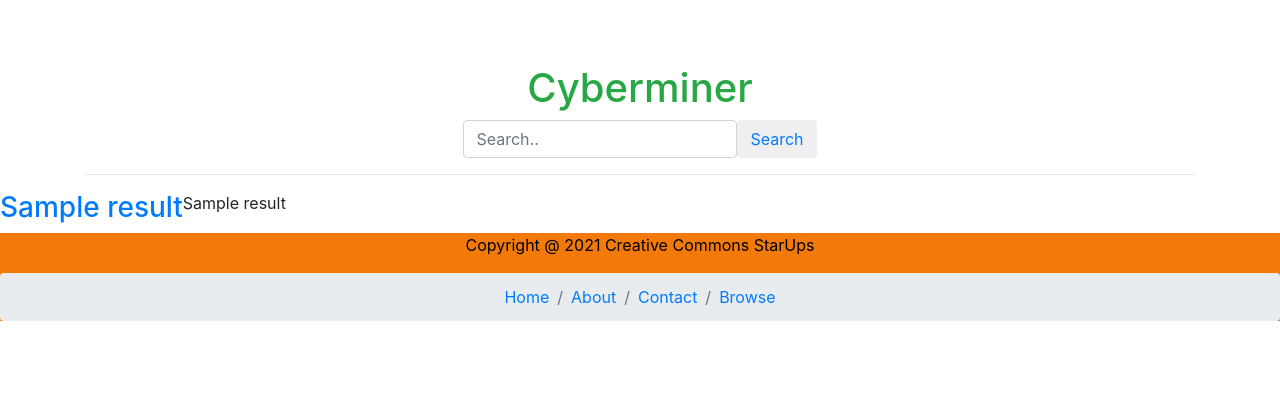
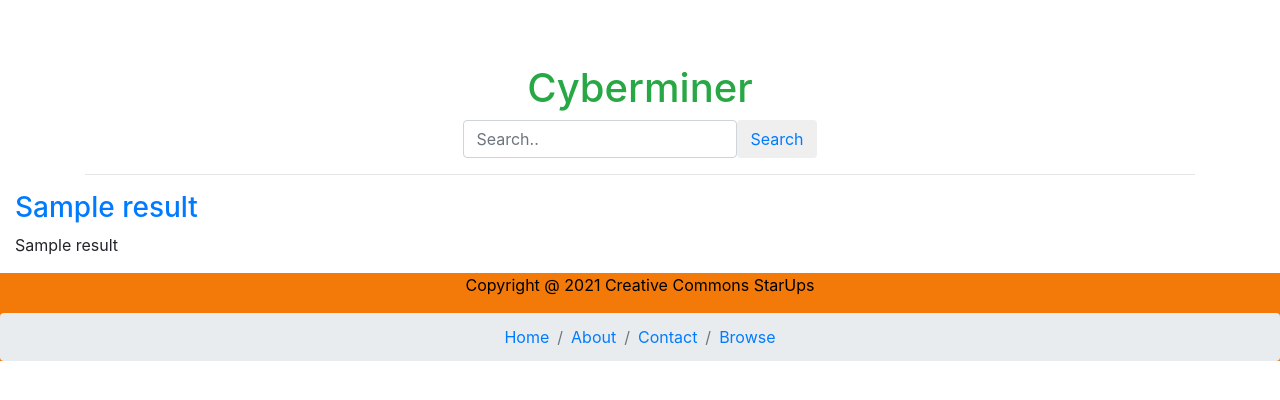
Before and after one commit to CZhang1997/Cyberminer-web-search, a Flask app: template templates/home.html in a window 1280 px wide. Shown: the top 400 px of the page. Run offline with Flask 2, Linux system fonts and the light colour scheme; the template is opened without the code that fills it: most values are stand-ins (such as "Sample title", 1, 10 or a date in 2020); some libraries are stand-ins or nearby versions.

Commit message:
Update home.html
a small change on result listing

```diff
--- a/templates/home.html
+++ b/templates/home.html
@@ -83,7 +83,7 @@
 
     <div class="container-fluid">
       <div></div>
-      <div class="row">
+      <div>
         {% for result in results %}
         <a href="{{ result[3] }}">
           <h3>{{result[1]}}</h3>
```
